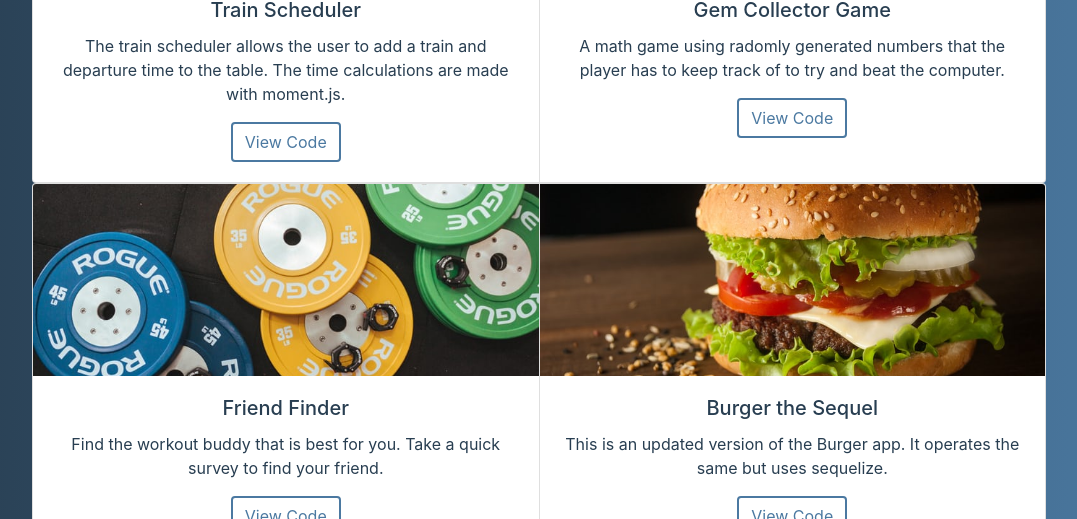
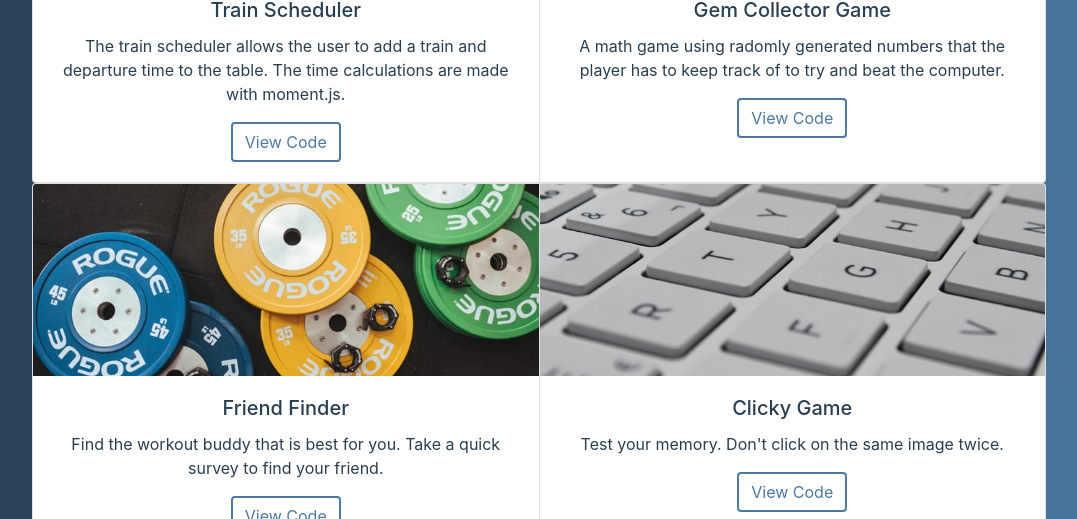
Before and after one commit to stacyholtz6/portfolio, a plain HTML site: page index.html in a window 1280 px wide. Shown: the part 433-952 px from the top of the page, without its empty margins (101-1178 px from the left). Drawn offline with nearby package versions, Linux system fonts and the light colour scheme.

Commit message:
added clicky-game

```diff
--- a/index.html
+++ b/index.html
@@ -86,13 +86,14 @@
           </div>
         </div>
         <div class="card">
-          <a href="https://afternoon-inlet-06638.herokuapp.com/" target="_blank"><img src="assets/images/burger2.jpeg"
+          <a href="https://clicky-game-colorado.herokuapp.com/" target="_blank"><img src="assets/images/keyboard.jpeg"
               class="card-img-top img" alt="letters"></a>
           <div class="card-body text-center">
-            <h5 class="card-title">Burger the Sequel</h5>
-            <p class="card-text">This is an updated version of the Burger app. It operates the same but uses sequelize.
+            <h5 class="card-title">Clicky Game</h5>
+            <p class="card-text">Test your memory. Don't click on the same image twice.
             </p>
-            <a href="https://github.com/stacyholtz6/burger-sequel" target="_blank" class="btn btn-primary outline">View
+            <a href="https://github.com/stacyholtz6/react-clicky-game" target="_blank"
+              class="btn btn-primary outline">View
               Code</a>
           </div>
         </div>
```
Also changed, not shown: assets/images/keyboard.jpeg (added).
